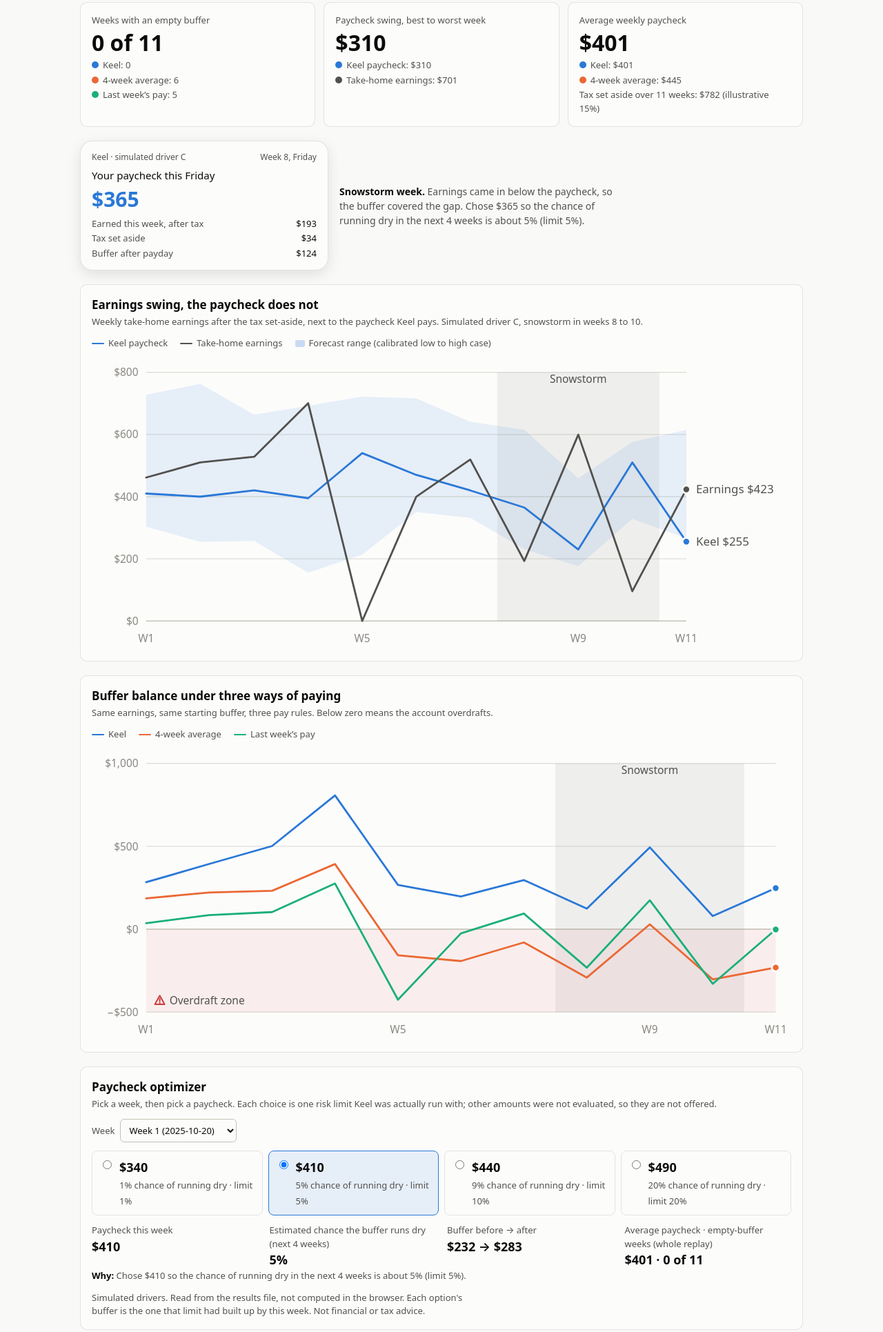
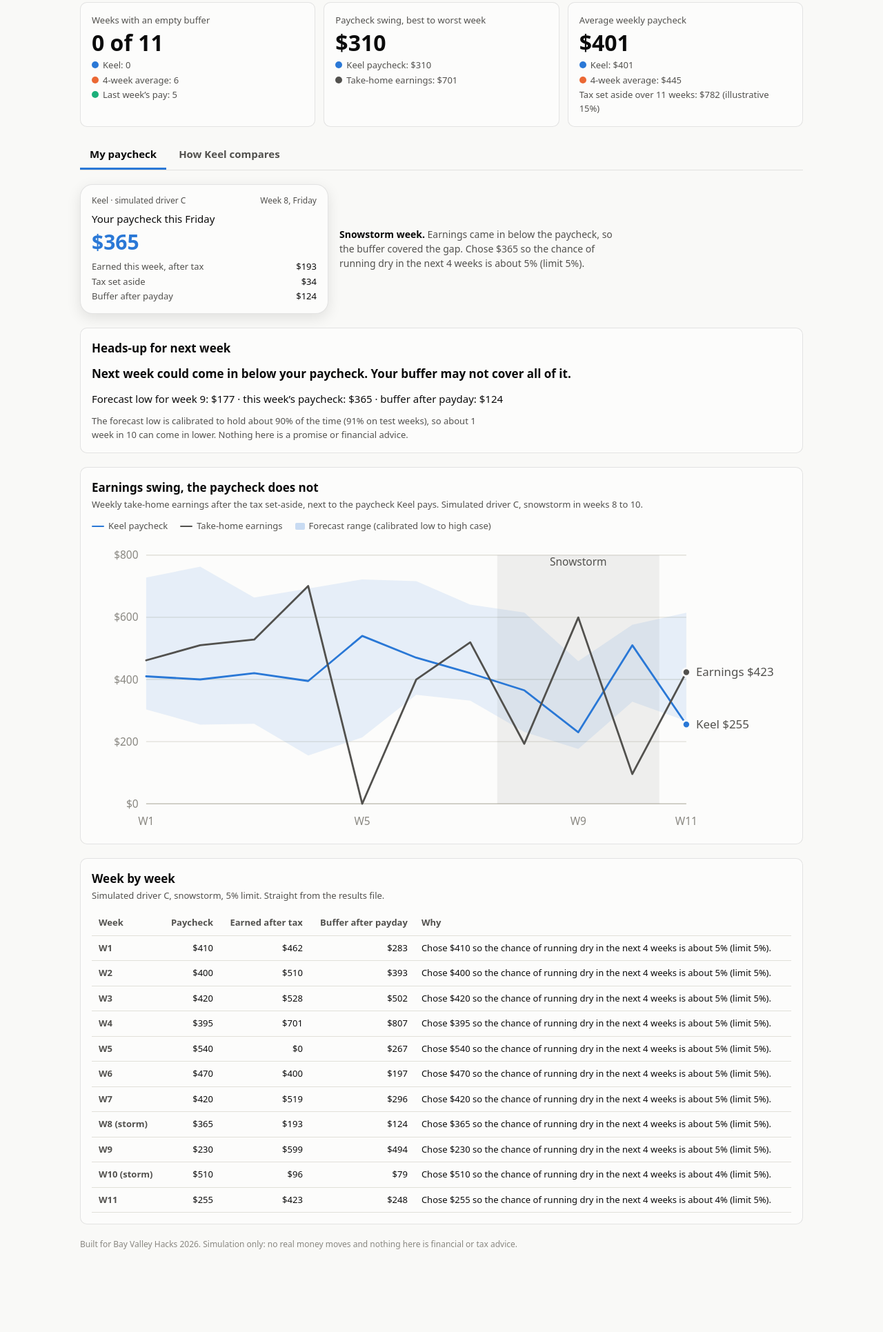
Before and after one commit to Sarthak-bit-coder/Keel--Bay_Valley_Hacks, a plain HTML site: page app/index.html in a window 1280 px wide. Shown: the part 246-2177 px from the top of the page at 69% size. After the commit the page ends 2107 px from the top, so only its background shows below. Drawn offline with Linux system fonts and the light colour scheme.

Commit message:
App: My paycheck tab with week-by-week table and heads-up card
- Tabs: My paycheck (payday card, heads-up, earnings chart, week table) and
  How Keel compares (everything else). Arrow keys switch tabs.
- Week by week: paycheck, earned after tax, buffer after payday and reason,
  read from results.json. Weeks with a buffer below zero say Buffer empty
  with an icon, matching the empty-buffer tile.
- Heads-up: next week's stored forecast low vs this week's paycheck, with a
  calibration caption. Says could, never promises; says when the buffer may
  not cover the gap.

Co-Authored-By: Claude Opus 5.5 <noreply@anthropic.com>

```diff
--- a/app/index.html
+++ b/app/index.html
@@ -149,6 +149,15 @@ td.num, th.num { text-align: right; font-variant-numeric: tabular-nums; white-sp
 .note strong { color: var(--ink); }
 ul.plain { margin: 0; padding-left: 18px; color: var(--ink2); font-size: 13px; display: flex; flex-direction: column; gap: 4px; }
 .hidden { display: none; }
+.tabs { display: flex; gap: 4px; border-bottom: 1px solid var(--border); }
+.tabs button { font: inherit; font-size: 15px; font-weight: 600; color: var(--ink2); background: transparent; border: 0; border-bottom: 3px solid transparent; padding: 8px 14px; cursor: pointer; }
+.tabs button[aria-selected="true"] { color: var(--ink); border-bottom-color: var(--keel); }
+.tabs button:focus-visible { outline: 2px solid var(--keel); outline-offset: 2px; }
+.panel { display: flex; flex-direction: column; gap: 20px; }
+.panel[hidden] { display: none; }
+.headsup .msg { font-size: 17px; font-weight: 600; }
+.empty { font-weight: 600; white-space: nowrap; }
+.empty svg { vertical-align: -2px; margin-right: 4px; }
 .payday { display: grid; grid-template-columns: minmax(0, 360px) minmax(0, 1fr); gap: 16px; align-items: center; }
 .phone { background: var(--surface); border: 1px solid var(--border); border-radius: 18px; padding: 14px 16px; box-shadow: 0 6px 20px rgba(0,0,0,.10); display: flex; flex-direction: column; gap: 6px; }
 .phone .app { font-size: 12px; color: var(--ink2); display: flex; justify-content: space-between; }
@@ -224,7 +233,15 @@ footer { color: var(--muted); font-size: 12px; }
 
   <section class="tiles" id="tiles" aria-label="Summary"></section>
 
+  <div class="tabs" role="tablist" aria-label="Views">
+    <button type="button" role="tab" id="tab-pay" aria-controls="panel-pay" aria-selected="true">My paycheck</button>
+    <button type="button" role="tab" id="tab-more" aria-controls="panel-more" aria-selected="false" tabindex="-1">How Keel compares</button>
+  </div>
+
+  <div class="panel" id="panel-pay" role="tabpanel" aria-labelledby="tab-pay">
   <section class="payday" id="payday" aria-label="Payday for the selected simulated driver" aria-live="polite"></section>
+
+  <section class="card headsup" id="headsup" aria-labelledby="hu-h" aria-live="polite"></section>
 
   <section class="card">
     <header>
@@ -235,6 +252,14 @@ footer { color: var(--muted); font-size: 12px; }
     <div class="plot" id="c1"></div>
     <div class="scroll hidden" id="c1table"></div>
   </section>
+
+  <section class="card" aria-labelledby="wk-h">
+    <header><h2 id="wk-h">Week by week</h2><p id="wksub"></p></header>
+    <div class="scroll"><table id="weektable"></table></div>
+  </section>
+  </div>
+
+  <div class="panel" id="panel-more" role="tabpanel" aria-labelledby="tab-more" hidden>
 
   <section class="card">
     <header>
@@ -398,6 +423,8 @@ footer { color: var(--muted); font-size: 12px; }
     </header>
     <div class="scroll"><table id="log"></table></div>
   </section>
+
+  </div>
 
   <footer>Built for Bay Valley Hacks 2026. Simulation only: no real money moves and nothing here is financial or tax advice.</footer>
 </div>
@@ -566,6 +593,27 @@ function render() {
     (R.net[pi] < R.pol.keel[pi] ? "Earnings came in below the paycheck, so the buffer covered the gap. " : "Earnings covered the paycheck, so the rest went into the buffer. ") +
     esc(R.log[pi].reason) + '</p>';
 
+  // Heads-up: next week's stored forecast low vs this week's paycheck. Reads lo, pay_keel, buf_keel only.
+  var cw = run.weeks[pi], nw = run.weeks[pi + 1], hu = '<header><h2 id="hu-h">Heads-up for next week</h2></header>';
+  if (!nw) {
+    hu += '<p class="msg">No forecast for the week after this replay.</p><p class="note">The results file ends at week ' + WEEKS + ".</p>";
+  } else {
+    var gap = cw.pay_keel - nw.lo;
+    hu += '<p class="msg">' + (gap > 0 ? "Next week could come in below your paycheck. " + (cw.buf_keel >= gap ? "Your buffer covers it." : "Your buffer may not cover all of it.") : "Next week looks comfortable.") + "</p>" +
+      '<p>Forecast low for week ' + nw.week + ": " + money(nw.lo) + " · this week’s paycheck: " + money(cw.pay_keel) + " · buffer after payday: " + money(cw.buf_keel) + "</p>";
+  }
+  hu += '<p class="note">The forecast low is calibrated to hold about 90% of the time' + (CAL && typeof CAL.calibrated_hit_rate === "number" ? " (" + pct(CAL.calibrated_hit_rate) + " on test weeks)" : "") + ", so about 1 week in 10 can come in lower. Nothing here is a promise or financial advice.</p>";
+  document.getElementById("headsup").innerHTML = hu;
+
+  // Week by week: stored values only. "Buffer empty" uses the same test as the empty-buffer tile (below zero).
+  var emptyIcon = '<svg width="12" height="12" viewBox="0 0 12 12" aria-hidden="true"><path d="M6 1 11 10.5H1z" fill="none" stroke="currentColor" stroke-width="1.5" stroke-linejoin="round"/><path d="M6 4.5v3M6 9v.3" stroke="currentColor" stroke-width="1.5" stroke-linecap="round"/></svg>';
+  document.getElementById("wksub").textContent = "Simulated driver " + state.driver + ", " + (state.scenario === "storm" ? "snowstorm" : "normal weeks") + ", " + pct(state.risk) + " limit. Straight from the results file.";
+  document.getElementById("weektable").innerHTML = '<thead><tr><th scope="col">Week</th><th scope="col" class="num">Paycheck</th><th scope="col" class="num">Earned after tax</th><th scope="col" class="num">Buffer after payday</th><th scope="col">Why</th></tr></thead><tbody>' +
+    run.weeks.map(function (w) {
+      return '<tr><th scope="row">W' + w.week + (storm.indexOf(w.week) >= 0 ? " (storm)" : "") + '</th><td class="num">' + money(w.pay_keel) + '</td><td class="num">' + money(w.net) + '</td><td class="num">' + money(w.buf_keel) +
+        (w.buf_keel < 0 ? '<br><span class="empty">' + emptyIcon + "Buffer empty</span>" : "") + "</td><td>" + esc(w.reason) + "</td></tr>";
+    }).join("") + "</tbody>";
+
   document.getElementById("c1sub").textContent = "Weekly take-home earnings after the tax set-aside, next to the paycheck Keel pays. Simulated driver " + state.driver + (state.scenario !== "storm" ? ", normal weeks." : storm.length ? ", snowstorm in week" + (storm.length > 1 ? "s " + storm[0] + " to " + storm[storm.length - 1] : " " + storm[0]) + "." : ", snowstorm scenario (the results file does not mark which weeks).");
   var s1 = [{ name: "Take-home earnings", short: "Earnings", color: C.ink2, values: R.net }, { name: "Keel paycheck", short: "Keel", color: C.keel, values: R.pol.keel }];
   legend(document.getElementById("c1legend"), [{ name: "Keel paycheck", color: C.keel }, { name: "Take-home earnings", color: C.ink2 }], true);
@@ -631,7 +679,7 @@ function bar(label, v, target, off) {
 // Forecast reliability: coverage vs target, error metrics, forecast band vs actual, largest misses.
 // Everything is read from results.json (stored forecasts) and calibration.json; nothing is re-estimated here.
 var CAL = null;
-function renderCalib(cal) { CAL = cal; renderReliability(); renderBenchmark(); }
+function renderCalib(cal) { CAL = cal; render(); } // render() also redraws reliability, benchmark and the heads-up caption
 function renderReliability() {
   if (!DATA) return;
   var C = { keel: css("--keel"), avg4: css("--avg4") };
@@ -1043,6 +1091,23 @@ function setScenario(s) {
   setScenarioButtons();
   render();
 }
+// Tabs: click or arrow keys. Redraw on show so charts in a hidden panel lay out at full width.
+function showTab(id) {
+  ["pay", "more"].forEach(function (t) {
+    var on = t === id, b = document.getElementById("tab-" + t);
+    b.setAttribute("aria-selected", on);
+    b.tabIndex = on ? 0 : -1;
+    document.getElementById("panel-" + t).hidden = !on;
+  });
+  render();
+}
+document.querySelector(".tabs").addEventListener("click", function (e) { var b = e.target.closest("[role=tab]"); if (b) showTab(b.id.slice(4)); });
+document.querySelector(".tabs").addEventListener("keydown", function (e) {
+  if (e.key !== "ArrowLeft" && e.key !== "ArrowRight") return;
+  var next = document.getElementById("tab-pay").getAttribute("aria-selected") === "true" ? "more" : "pay";
+  showTab(next);
+  document.getElementById("tab-" + next).focus();
+});
 document.getElementById("driver").addEventListener("change", function (e) { state.driver = e.target.value; render(); });
 document.getElementById("risk").addEventListener("change", function (e) { state.risk = parseFloat(e.target.value); render(); });
 document.getElementById("tableview").addEventListener("change", function (e) { state.tables = e.target.checked; render(); });
```
